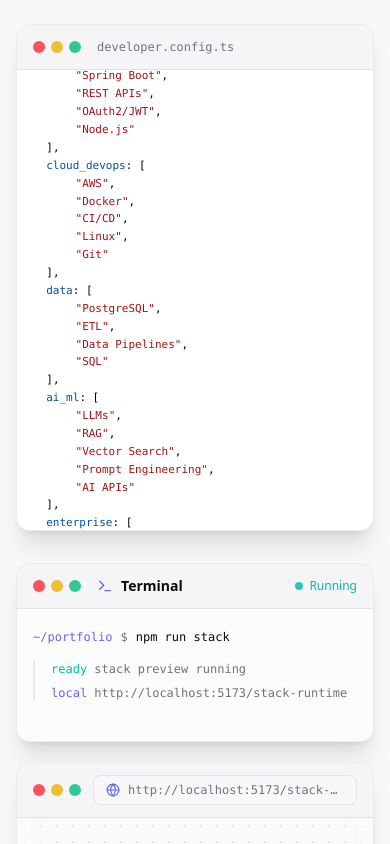
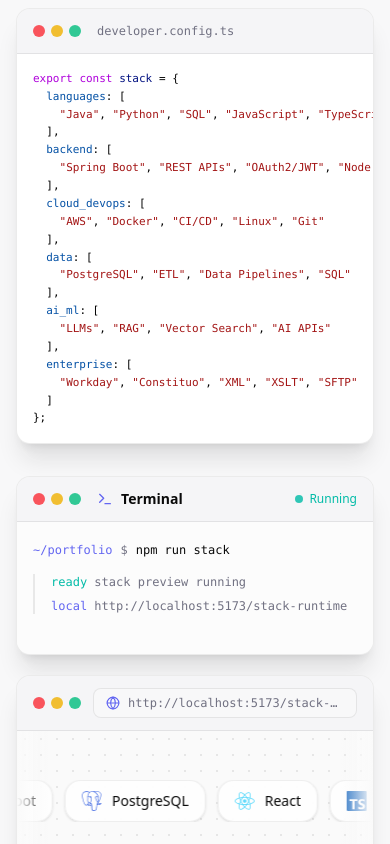
Before and after one commit to kylekolstad/portfolio, a Next.js app: page / in a window 390 px wide. Shown: the part 4940-5784 px from the top of the page. Built offline with nearby package versions, Linux system fonts and the light colour scheme.

Commit message:
fix: mobile fixes

```diff
--- a/app/components/tech-stack-section.tsx
+++ b/app/components/tech-stack-section.tsx
@@ -37,43 +37,13 @@ export function TechStackSection() {
   const [showRunningStatus, setShowRunningStatus] = useState(false);
 
   const stackConfig = {
-    languages: [
-      "Java",
-      "Python",
-      "SQL",
-      "JavaScript",
-      "TypeScript"
-    ],
-    backend: [
-      "Spring Boot",
-      "REST APIs",
-      "OAuth2/JWT",
-      "Node.js"
-    ],
-    cloud_devops: [
-      "AWS",
-      "Docker",
-      "CI/CD",
-      "Linux",
-      "Git"
-    ],
-    data: [
-      "PostgreSQL",
-      "ETL",
-      "Data Pipelines",
-      "SQL"
-    ],
-    ai_ml: [
-      "LLMs",
-      "RAG",
-      "Vector Search",
-      "Prompt Engineering",
-      "AI APIs",
-    ],
+    languages: ["Java", "Python", "SQL", "JavaScript", "TypeScript"],
+    backend: ["Spring Boot", "REST APIs", "OAuth2/JWT", "Node.js"],
+    cloud_devops: ["AWS", "Docker", "CI/CD", "Linux", "Git"],
+    data: ["PostgreSQL", "ETL", "Data Pipelines", "SQL"],
+    ai_ml: ["LLMs", "RAG", "Vector Search", "AI APIs"],
     enterprise: [
       "Workday",
-      "Workday APIs",
-      "Workday Studio",
       "Constituo",
       "XML",
       "XSLT",
@@ -154,7 +124,7 @@ export function TechStackSection() {
           }}
           className="w-full min-w-0"
         >
-          <div className="mb-12 min-w-0">
+          <div className="mb-8 sm:mb-12 min-w-0">
             <div className="flex items-center gap-2 text-sm font-mono text-[var(--accent-indigo)] mb-2 min-w-0">
               <Terminal className="w-4 h-4 shrink-0" />
 
@@ -172,13 +142,13 @@ export function TechStackSection() {
               Technical Stack
             </h2>
 
-            <p className="text-muted-foreground text-base sm:text-lg">
+            <p className="text-muted-foreground text-base sm:text-lg max-w-2xl">
               The core technologies I use to build robust software systems
             </p>
           </div>
 
           <div className="grid lg:grid-cols-12 gap-8 lg:gap-12 items-stretch w-full min-w-0">
-            {/* Left: Code Panel */}
+            {/* Code Panel */}
             <div className="lg:col-span-5 w-full min-w-0">
               <div className="bg-card border border-border rounded-xl shadow-xl overflow-hidden font-mono text-sm flex flex-col h-full w-full min-w-0">
                 <div className="flex items-center gap-2 bg-muted/50 border-b border-border px-4 py-3 min-h-[45px]">
@@ -193,8 +163,8 @@ export function TechStackSection() {
                   </span>
                 </div>
 
-                <div className="p-4 sm:p-6 overflow-hidden sm:overflow-x-auto text-[11px] sm:text-[13px] leading-relaxed flex-1 flex flex-col justify-center max-h-[460px] sm:max-h-none">
-                  <div className="w-full sm:min-w-max whitespace-pre-wrap sm:whitespace-pre break-words">
+                <div className="p-4 sm:p-6 overflow-x-auto overflow-y-hidden text-[11px] sm:text-[13px] leading-relaxed flex-1 flex flex-col justify-center code-scrollbar">
+                  <div className="min-w-[620px] sm:min-w-max whitespace-pre">
                     <div>
                       <span className={syntax.keyword}>export</span>
                       <span> </span>
@@ -212,23 +182,26 @@ export function TechStackSection() {
                         <div key={category}>
                           <div>
                             <span>  </span>
-                            <span className={syntax.property}>{category}</span>
+                            <span className={syntax.property}>
+                              {category}
+                            </span>
                             <span className={syntax.punctuation}>: [</span>
                           </div>
 
-                          <div className="pl-4 sm:pl-0">
-                            <span className="hidden sm:inline">    </span>
+                          <div>
+                            <span>    </span>
                             {items.map((item, itemIndex) => (
-                              <span
-                                key={`${category}-${item}`}
-                                className="block sm:inline"
-                              >
-                                <span className="sm:hidden">    </span>
-                                <span className={syntax.string}>"{item}"</span>
+                              <span key={`${category}-${item}`}>
+                                <span className={syntax.string}>
+                                  "{item}"
+                                </span>
+
                                 {itemIndex < items.length - 1 && (
                                   <>
-                                    <span className={syntax.punctuation}>,</span>
-                                    <span className="hidden sm:inline"> </span>
+                                    <span className={syntax.punctuation}>
+                                      ,
+                                    </span>
+                                    <span> </span>
                                   </>
                                 )}
                               </span>
@@ -238,6 +211,7 @@ export function TechStackSection() {
                           <div>
                             <span>  </span>
                             <span className={syntax.punctuation}>]</span>
+
                             {categoryIndex <
                               Object.entries(stackConfig).length - 1 && (
                               <span className={syntax.punctuation}>,</span>
@@ -255,7 +229,7 @@ export function TechStackSection() {
               </div>
             </div>
 
-            {/* Right: Terminal + Reserved Browser Preview */}
+            {/* Runtime */}
             <div className="lg:col-span-7 w-full min-w-0">
               <div className="h-full flex flex-col gap-5">
                 {/* Terminal Command Window */}
@@ -320,7 +294,7 @@ export function TechStackSection() {
                           stack preview running
                         </div>
 
-                        <div>
+                        <div className="break-all">
                           <span className="text-[var(--accent-indigo)]">
                             local
                           </span>{" "}
@@ -332,7 +306,7 @@ export function TechStackSection() {
                 </motion.div>
 
                 {/* Reserved Browser Preview Slot */}
-                <div className="min-h-[300px] sm:min-h-[340px] lg:flex-1 w-full min-w-0">
+                <div className="min-h-[260px] sm:min-h-[340px] lg:flex-1 w-full min-w-0">
                   <motion.div
                     initial={false}
                     animate={
@@ -366,11 +340,11 @@ export function TechStackSection() {
                     </div>
 
                     {/* Browser Body */}
-                    <div className="relative h-[255px] sm:h-[295px] lg:h-[calc(100%-45px)] overflow-hidden bg-[radial-gradient(var(--border)_1px,transparent_1px)] [background-size:16px_16px] bg-background/90">
+                    <div className="relative h-[215px] sm:h-[295px] lg:h-[calc(100%-45px)] overflow-hidden bg-[radial-gradient(var(--border)_1px,transparent_1px)] [background-size:16px_16px] bg-background/90">
                       <div className="absolute inset-y-0 left-0 w-8 sm:w-10 bg-gradient-to-r from-background to-transparent z-10 pointer-events-none" />
                       <div className="absolute inset-y-0 right-0 w-8 sm:w-10 bg-gradient-to-l from-background to-transparent z-10 pointer-events-none" />
 
-                      <div className="h-full w-full overflow-hidden flex flex-col justify-evenly py-5 sm:py-6">
+                      <div className="h-full w-full overflow-hidden flex flex-col justify-evenly py-4 sm:py-6">
                         {/* Row 1 */}
                         <div className="relative w-full max-w-full overflow-hidden">
                           <motion.div
```
